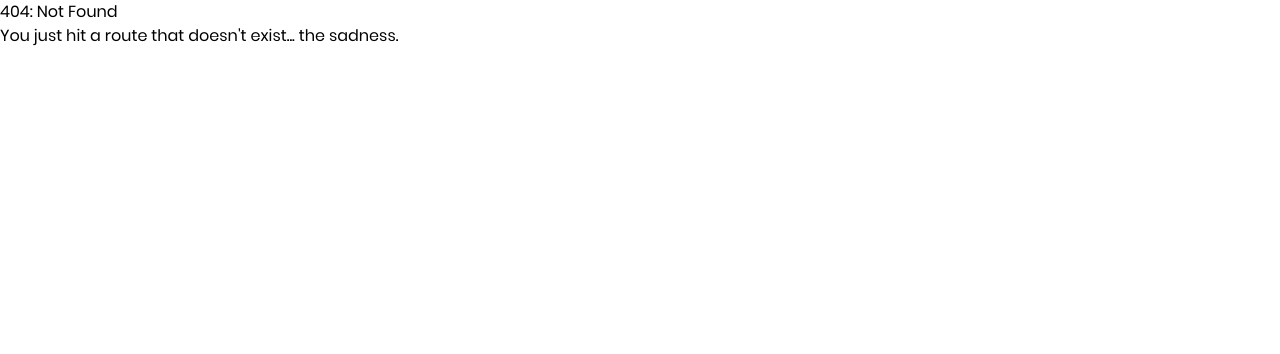
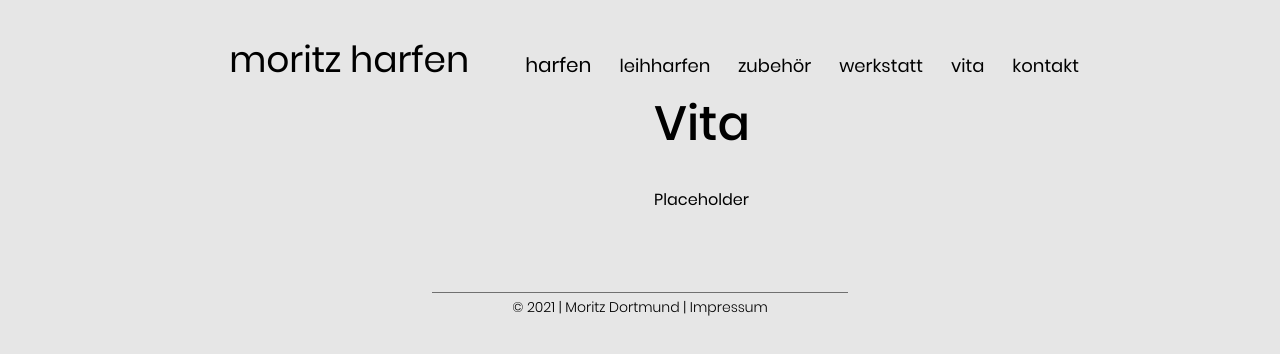
Before and after one commit to fre-ben/moritz-harfen, a Gatsby site: page /vita in a window 1280 px wide. Before the commit this address had no page. Built offline with nearby package versions, Linux system fonts and the light colour scheme; Gatsby itself is replaced by a stand-in of ours.

Commit message:
✨ Add Vita page and links

```diff
--- a/src/components/navbar/Navbar.tsx
+++ b/src/components/navbar/Navbar.tsx
@@ -13,7 +13,7 @@ const Navbar = () => {
       <NavLink text="leihharfen" link="leihharfen" />
       <NavLink text="zubehör" link="/" />
       <NavLink text="werkstatt" link="werkstatt" />
-      <NavLink text="vita" link="/" />
+      <NavLink text="vita" link="vita" />
       <NavLink text="kontakt" link="/" />
     </>
   );
@@ -43,7 +43,7 @@ const Navbar = () => {
           <NavLink text="werkstatt" link="werkstatt" />
         </Menu.Item>
         <Menu.Item>
-          <NavLink text="vita" link="/" />
+          <NavLink text="vita" link="vita" />
         </Menu.Item>
         <Menu.Item>
           <NavLink text="kontakt" link="/" />
--- /dev/null
+++ b/src/pages/vita.tsx
@@ -0,0 +1,20 @@
+import * as React from "react";
+import Content from "../components/Content";
+import Layout from "../components/Layout";
+import Navbar from "../components/navbar/Navbar";
+
+function Vita() {
+  return (
+    <Layout>
+      <Navbar />
+      <Content flow="row">
+        <div className="lg:pl-20 md:w-7/12 lg:w-9/12">
+          <h1 className="text-5xl mb-10 font-medium">Vita</h1>
+          <p>Placeholder</p>
+        </div>
+      </Content>
+    </Layout>
+  );
+}
+
+export default Vita;
```
